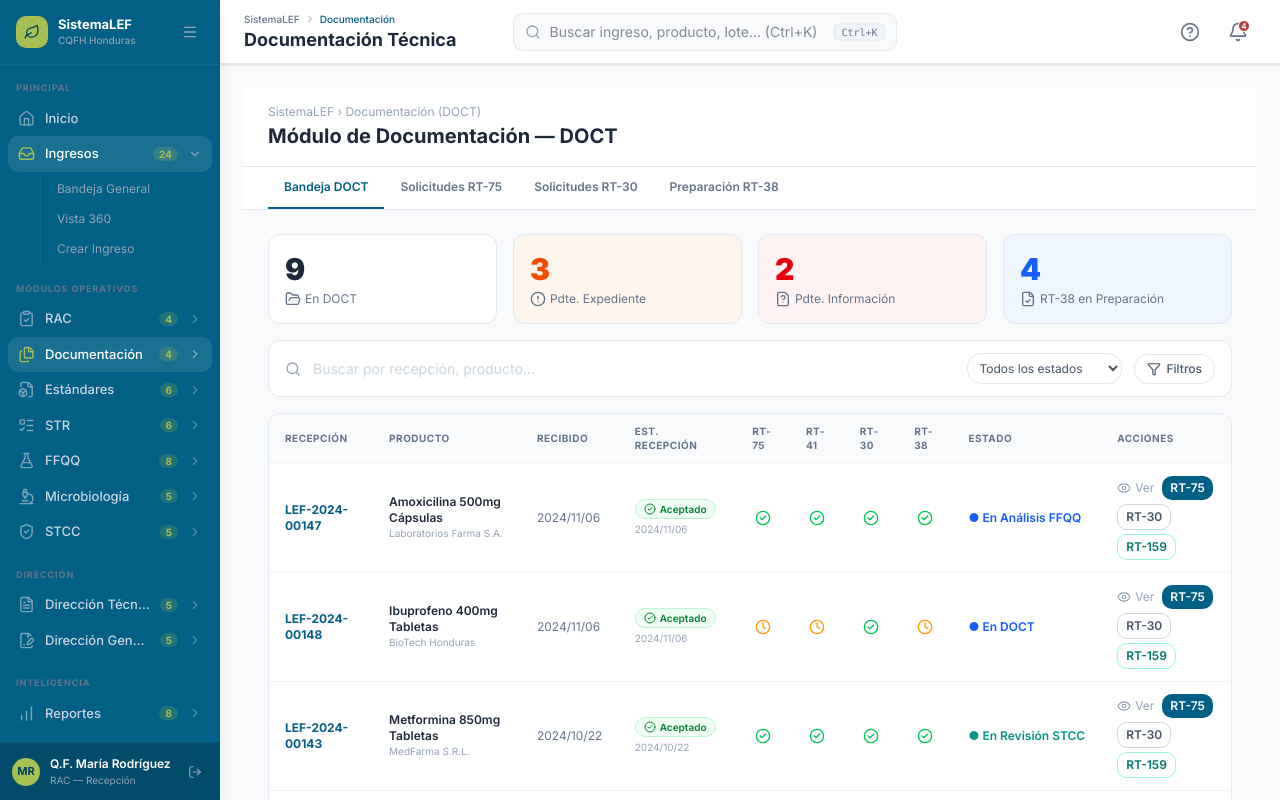
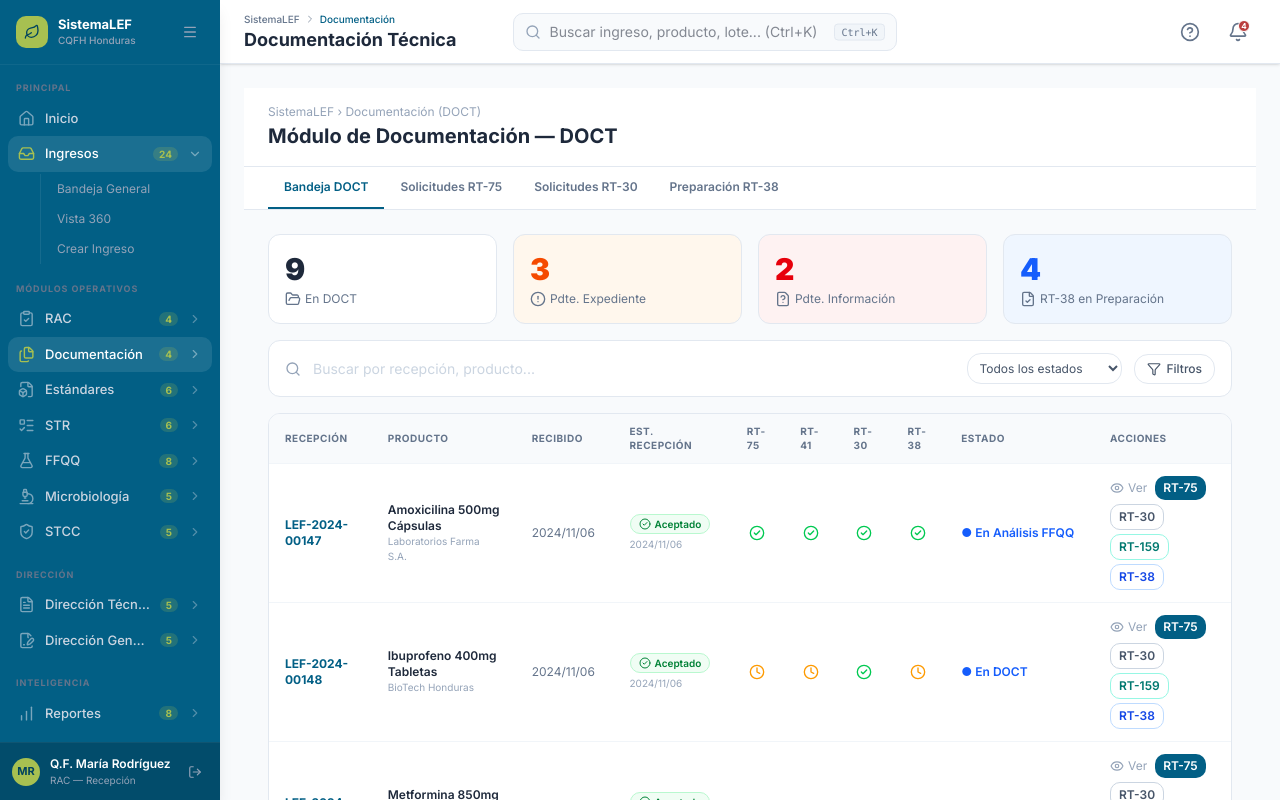
Before and after one commit to marioportillor6maker/Lefstudio, a Next.js app: page /doct in a window 1280 px wide. Built offline with nearby package versions, Linux system fonts and the light colour scheme.

Commit message:
feat(doct): move RT-38 button from Bandeja RAC to Bandeja DOCT

```diff
--- a/src/app/doct/page.tsx
+++ b/src/app/doct/page.tsx
@@ -143,6 +143,12 @@ export default function BandejaDoctPage() {
                       >
                         RT-159
                       </Link>
+                      <Link
+                        href={`/doct/rt38?recepcion=${encodeURIComponent(row.recepcion)}&producto=${encodeURIComponent(row.producto)}&empresa=${encodeURIComponent(row.empresa)}`}
+                        className="inline-flex items-center text-xs font-semibold text-blue-700 border border-blue-200 rounded-md px-2 py-1 whitespace-nowrap hover:bg-blue-50"
+                      >
+                        RT-38
+                      </Link>
                     </div>
                   </td>
                 </tr>
--- a/src/app/rac/page.tsx
+++ b/src/app/rac/page.tsx
@@ -4,7 +4,7 @@ import { useState } from "react";
 import Link from "next/link";
 import {
   Search, Filter, Plus, Eye, CheckCircle2, DollarSign,
-  ListTodo, SlidersHorizontal, X, Layers, FileText,
+  ListTodo, SlidersHorizontal, X, Layers,
 } from "lucide-react";
 import { mockIngresosList } from "@/lib/mockData";
 
@@ -194,14 +194,6 @@ export default function BandejaRACPage() {
                       >
                         RT-44
                       </button>
-                      {/* RT-38: Preparación de expediente analítico */}
-                      <Link
-                        href={`/doct/rt38?recepcion=${item.id}&producto=${encodeURIComponent(item.producto)}&lote=${encodeURIComponent(item.lote)}&empresa=${encodeURIComponent(item.cliente)}`}
-                        className="text-[10px] font-bold px-2 py-1 rounded border border-blue-200 text-blue-700 hover:bg-blue-50 active:bg-blue-100 transition-colors tracking-wide shrink-0 flex items-center gap-1"
-                        title="Preparación RT-38"
-                      >
-                        <FileText className="w-3 h-3" /> RT-38
-                      </Link>
                       {/* + Muestra: registrar cantidades adicionales recibidas */}
                       <button
                         onClick={() => openMuestra(item.id)}
```
